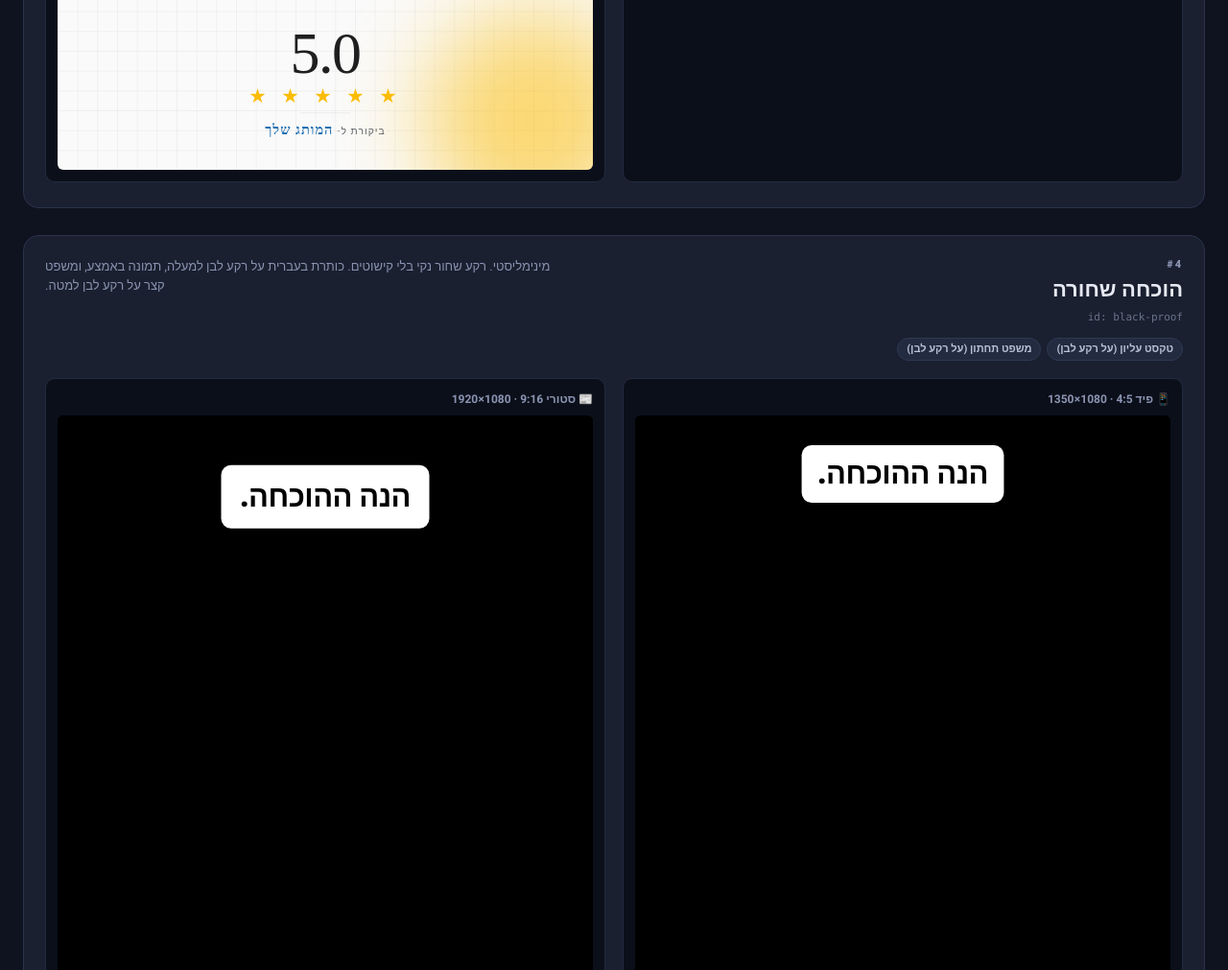
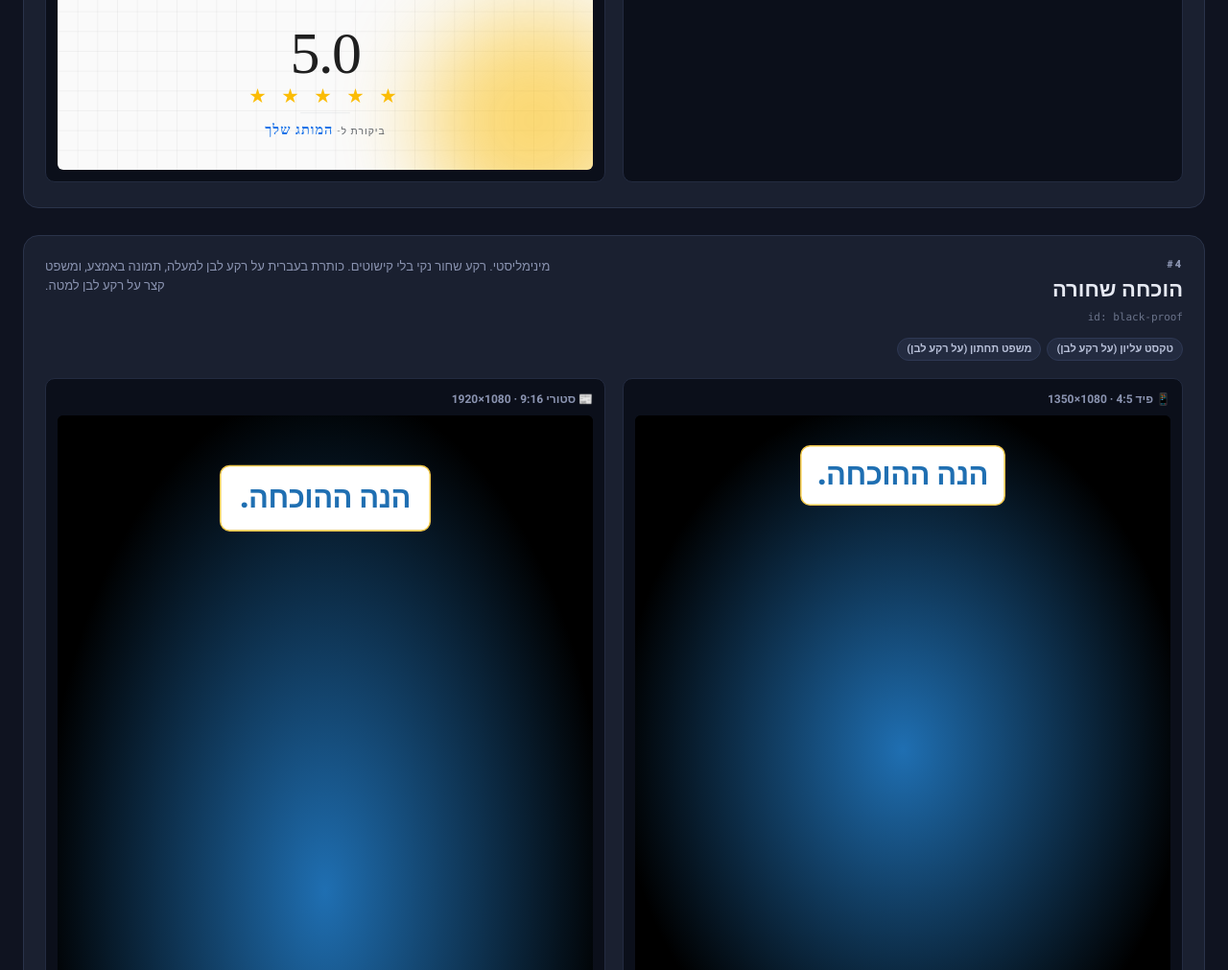
Before and after one commit to Ai-Agents-for-sale/testimonials-mini-app, a website built with Vite: page preview.html in a window 1280 px wide. Shown: the part 3720-4731 px from the top of the page at 96% size. Built offline with nearby package versions, Linux system fonts and the light colour scheme; a web font is replaced by a local one.

Commit message:
Brand-color usage: BlackProof in, GoogleReview out, Funnel deeper
- BlackProof now reads brand.primaryColor + brand.accentColor: canvas is a
  radial-gradient from primary glow to deep black, pills get a brand-accent
  border + primary-coloured text. Keeps the 'black proof' identity but reacts
  to the client's brand voice.
- GoogleReview no longer reads brand.primaryColor at all — locked to Google
  blue (#1a73e8) for the brand stamp + quote marks + sig color, so the
  template stays recognisably 'Google review' regardless of brand colours.
- Funnel: imported brand.primaryColor; the no-photo fallback gradient now
  uses brand primary instead of hardcoded #1a2540, so changes propagate.
- bp-pill CSS: added 'border: 3px solid;' base + dropped fixed color:#000 so
  the inline borderColor/color from the JS take effect.

```diff
--- a/src/styles.css
+++ b/src/styles.css
@@ -708,9 +708,10 @@ html, body {
 .bp-pill {
   /* Hug content: pill grows around the text. Single short word = narrow
      pill; multi-line caption = wider pill that wraps. Capped so it never
-     spans the full canvas. */
+     spans the full canvas. Border + text colour are set inline from the
+     brand object so the pills pick up the client's brand accents. */
   background: #fff;
-  color: #000;
+  border: 3px solid;
   border-radius: 20px;
   padding: 22px 32px;
   text-align: center;
--- a/src/templates/blackProof.js
+++ b/src/templates/blackProof.js
@@ -19,16 +19,26 @@ export function thumbnail() {
   ]);
 }
 
-export function render({ content, format }) {
+export function render({ content, brand, format }) {
+  const primary = (brand && brand.primaryColor) || '#1F6FB2';
+  const accent  = (brand && brand.accentColor)  || '#F2C94C';
   const headline = content.headline;
   const caption  = content.caption;
   const imageUrl = content.sourceImageUrl;
 
-  return el('div', { class: 'tpl-canvas format-' + format + ' tpl-blackproof' }, [
+  return el('div', {
+    class: 'tpl-canvas format-' + format + ' tpl-blackproof',
+    // Brand-driven dark canvas: primary stays in the middle as a soft glow,
+    // edges fade to deep black. Keeps the "black proof" identity but reacts
+    // to the client's brand colour.
+    style: { background: 'radial-gradient(ellipse at center, ' + primary + ' 0%, #000 75%)' }
+  }, [
     headline ? el('div', {
       class: 'bp-pill bp-pill-top',
       'data-field': 'headline',
-      'data-fit-max': '60', 'data-fit-min': '28'
+      'data-fit-max': '60', 'data-fit-min': '28',
+      // Brand-accent thin border so the white pill picks up the brand voice.
+      style: { borderColor: accent, color: primary }
     }, headline) : null,
 
     el('div', { class: 'img-card-wrap bp-img-wrap', 'data-field': 'image' }, [
@@ -42,7 +52,8 @@ export function render({ content, format }) {
     caption ? el('div', {
       class: 'bp-pill bp-pill-bottom',
       'data-field': 'caption',
-      'data-fit-max': '36', 'data-fit-min': '18'
+      'data-fit-max': '36', 'data-fit-min': '18',
+      style: { borderColor: accent, color: primary }
     }, caption) : null
   ]);
 }
--- a/src/templates/funnelOverPhoto.js
+++ b/src/templates/funnelOverPhoto.js
@@ -28,10 +28,11 @@ function toLines(value) {
 }
 
 export function render({ content, brand, format }) {
-  const bg = content.backgroundUrl || brand.defaultBackgroundUrl;
-  const accent  = brand.accentColor || '#F2C94C';
-  const brandName = brand.nameHe || brand.name || 'BRAND';
-  const brandHandle = brand.name || '';
+  const bg = content.backgroundUrl || (brand && brand.defaultBackgroundUrl);
+  const primary = (brand && brand.primaryColor) || '#1F6FB2';
+  const accent  = (brand && brand.accentColor)  || '#F2C94C';
+  const brandName   = (brand && (brand.nameHe || brand.name)) || 'BRAND';
+  const brandHandle = (brand && brand.name) || '';
   const headline = content.headline;
   const subHeadline = content.subHeadline;
   const imageUrl = content.sourceImageUrl;
@@ -39,9 +40,13 @@ export function render({ content, brand, format }) {
     ? toLines(content.captionLines)
     : (content.caption ? [content.caption] : []);
 
+  // Fallback gradient is now brand-primary → deep navy so the canvas
+  // reacts to the brand colour when there's no background photo.
+  const fallbackGradient = 'linear-gradient(135deg, ' + primary + ' 0%, #0d1320 100%)';
+
   return el('div', {
     class: 'tpl-canvas format-' + format + ' tpl-funnel',
-    style: { background: bg ? 'url("' + bg + '") center/cover no-repeat' : 'linear-gradient(135deg, #1a2540 0%, #0d1320 100%)' }
+    style: { background: bg ? 'url("' + bg + '") center/cover no-repeat' : fallbackGradient }
   }, [
     // Diagonal gradient overlay for editorial feel
     el('div', { class: 'fn-bg-diagonal' }),
--- a/src/templates/googleReview.js
+++ b/src/templates/googleReview.js
@@ -29,8 +29,11 @@ export function thumbnail() {
 }
 
 export function render({ content, brand, format }) {
-  const primary = brand.primaryColor || '#1a73e8';
-  const brandName = brand.nameHe || brand.name || 'BRAND';
+  // Google Review is intentionally LOCKED to Google's brand colors —
+  // brand.primaryColor / accentColor are NOT used. The template's
+  // recognisability comes from looking like a real Google review.
+  const googleBlue = '#1a73e8';
+  const brandName = (brand && (brand.nameHe || brand.name)) || 'BRAND';
   const initial = (brandName || '?').slice(0, 1);
   const quote = content.quote || content.caption;
   const imageUrl = content.sourceImageUrl;
@@ -58,19 +61,19 @@ export function render({ content, brand, format }) {
         el('span', { class: 'gr-reviews', style: { color: '#5f6368' } }, ' Reviews')
       ]),
       el('div', { class: 'gr-brand-logo-wrap' }, [
-        el('div', { class: 'gr-brand-logo-fallback', style: { background: primary } }, initial)
+        el('div', { class: 'gr-brand-logo-fallback', style: { background: googleBlue } }, initial)
       ])
     ]),
 
     // Quote — serif italic, with quote marks framing it
     quote ? el('div', { class: 'gr-quote-wrap' }, [
-      el('div', { class: 'gr-quote-mark-l', style: { color: primary } }, '"'),
+      el('div', { class: 'gr-quote-mark-l', style: { color: googleBlue } }, '"'),
       el('div', {
         class: 'gr-quote',
         'data-field': 'quote',
         'data-fit-max': '42', 'data-fit-min': '20'
       }, quote),
-      el('div', { class: 'gr-quote-mark-r', style: { color: primary } }, '"')
+      el('div', { class: 'gr-quote-mark-r', style: { color: googleBlue } }, '"')
     ]) : null,
 
     // Testimonial image
@@ -89,7 +92,7 @@ export function render({ content, brand, format }) {
       el('div', { class: 'gr-sig-rule' }),
       el('div', { class: 'gr-sig' }, [
         el('span', { class: 'gr-sig-prefix' }, 'ביקורת ל-'),
-        el('span', { class: 'gr-sig-brand', style: { color: primary } }, brandName)
+        el('span', { class: 'gr-sig-brand', style: { color: googleBlue } }, brandName)
       ])
     ])
   ]);
```
